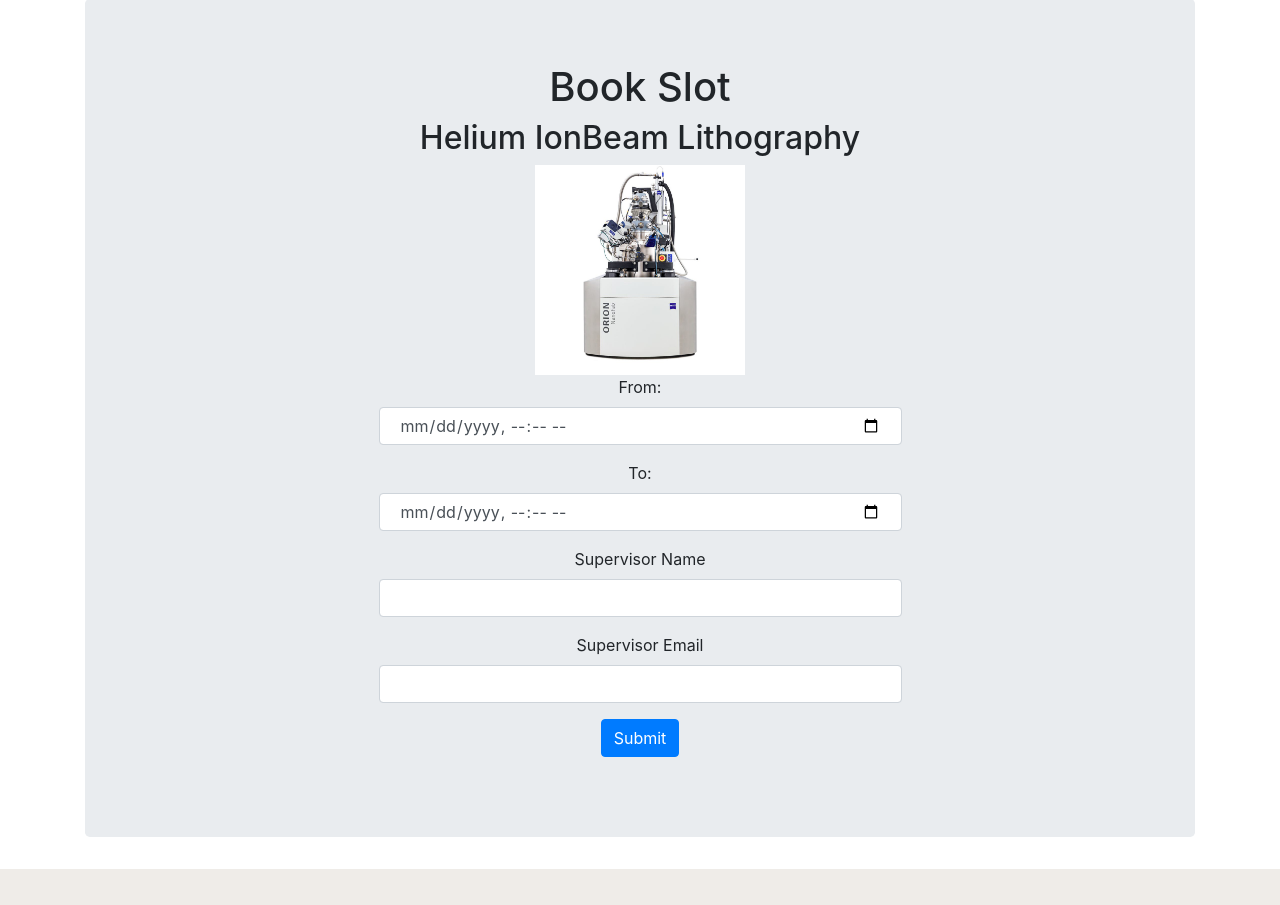
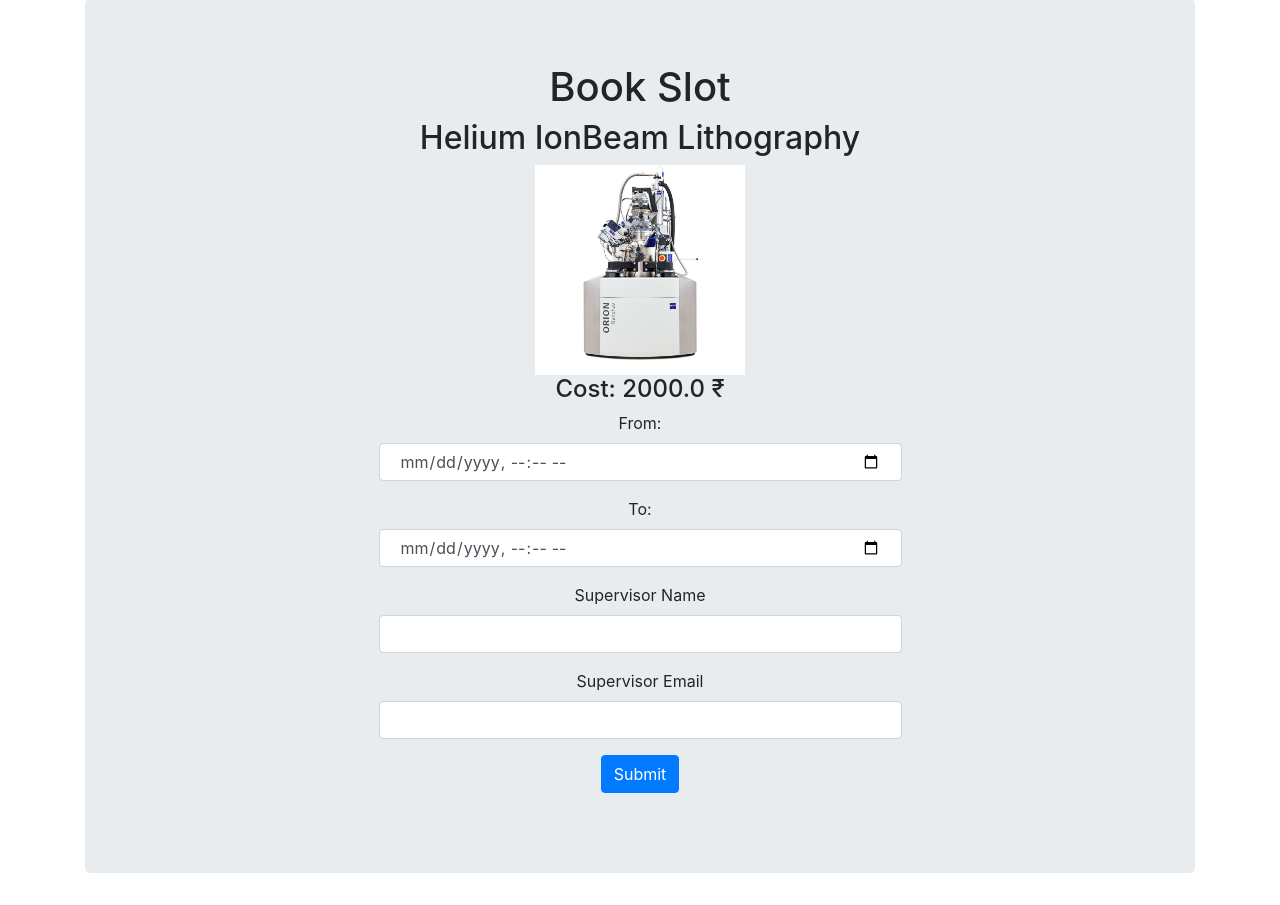
Before and after one commit to rishi-s8/book-slots, a Flask app: page /book_slot/1 in a window 1280 px wide. Shown: the part 77-982 px from the top of the page. Before the commit the page ends 946 px from the top, so only its background shows below. Run offline with Flask 2, Linux system fonts and the light colour scheme; a user stored in the database is signed in; data comes from the database, SQL or seed files in the repository; some libraries are stand-ins or nearby versions.

Commit message:
Costs added

```diff
--- a/app.py
+++ b/app.py
@@ -14,7 +14,7 @@ app = Flask(__name__)
 # Config MySQL
 app.config['MYSQL_HOST'] = 'localhost'
 app.config['MYSQL_USER'] = 'root'
-app.config['MYSQL_PASSWORD'] = ''
+app.config['MYSQL_PASSWORD'] = 'yashika'
 app.config['MYSQL_DB'] = 'c4dfedBooking'
 app.config['MYSQL_CURSORCLASS'] = 'DictCursor'
 
@@ -241,11 +241,18 @@ def book_slot(EquipID):
         return redirect(url_for('dashboard'))
 
     cur = mysql.connection.cursor()
-    result = cur.execute("SELECT Name FROM Equipments where id = %s", [EquipID])
-    EquipName = cur.fetchone()['Name']
+    username = session['username']
+    result = cur.execute("SELECT accountType from users WHERE username = %s", [username])
+    ACCType = 'Cost'+cur.fetchone()['accountType']
+
+    cur = mysql.connection.cursor()
+    result = cur.execute("SELECT Name, CostInstitute, CostAcademic, CostOther FROM Equipments where id = %s", [EquipID])
+    cur_Equi = cur.fetchone()
+    EquipName = cur_Equi['Name']
+    Cost=cur_Equi[ACCType]
     cur.close()
 
-    return render_template('book_slot.html', EquipName = EquipName,EquipID = EquipID, form=form)
+    return render_template('book_slot.html', EquipName = EquipName,EquipID = EquipID, form=form, Cost=Cost)
 
 #Server runs on 127.0.0.1:5000
 if __name__ == '__main__':
--- a/templates/book_slot.html
+++ b/templates/book_slot.html
@@ -17,6 +17,7 @@
     <img src="{{url_for('static', filename = "eq"+EquipID|string+".jpg")}}" height="20%" width="20%">
     {% from "includes/_formhelpers.html" import render_field %}
     <form method = 'POST' action="">
+      <h4>Cost: {{Cost}} ₹</h4>
       <div class = "form-group">
         {{render_field(form.From, class_="form-control", id='editor')}}
       </div>
```
Also changed, not shown: static/eq21.jpg (added), static/eq22.jpg (added), static/eq23.jpg (added), static/eq24.jpg (added), static/eq25.jpg (added), static/eq26.jpg (added), static/eq27.jpg (added).
